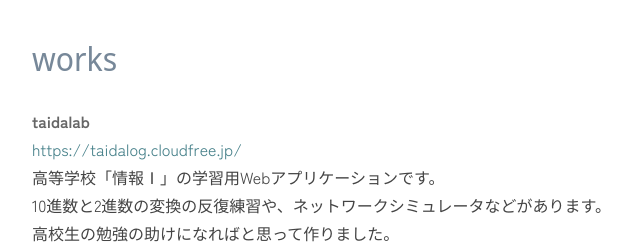
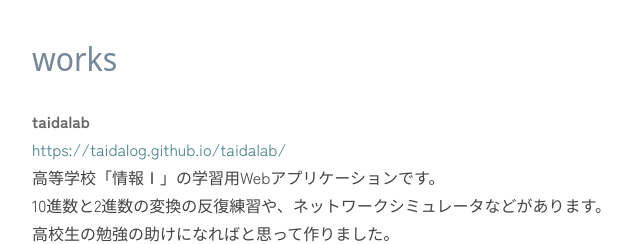
Before and after one commit to taidalog/taidalog.github.io, a website built with Vite: page index.html in a window 1280 px wide. Shown: the part 2720-2964 px from the top of the page, 108-748 px from the left. Built offline with nearby package versions, Linux system fonts and the light colour scheme; files whose address does not match are found by name; a web font is replaced by a local one.

Commit message:
Updated the link to taidalab. Close #67.

```diff
--- a/index.html
+++ b/index.html
@@ -149,7 +149,7 @@
                     <div class="skill-name">F#</div>
                     <div class="skill-note">
                         推し言語。このページの雪もF#で降らせています。<br>関数の戻り値をパイプで次の関数に渡すのが楽しくて楽しくてもう。<br>
-                        最近はF#+FableでWebアプリケーションを作るのが好きです。<br><a href="https://taidalog.cloudfree.jp/"
+                        最近はF#+FableでWebアプリケーションを作るのが好きです。<br><a href="https://taidalog.github.io/taidalab/"
                             title="taidalab">taidalab</a>や<a href="https://taidalog.github.io/cronota/"
                             title="cronota">cronota</a>や<a href="https://taidalog.github.io/ccc/"
                             title="ccc">ccc</a>などを作りました。<br><small>Logo is from <a
@@ -226,7 +226,7 @@
                     </div>
                     <div class="skill-name">HTML</div>
                     <div class="skill-note">
-                        タグを書いて簡単なWebページを作ることができます。<a href="https://taidalog.cloudfree.jp/"
+                        タグを書いて簡単なWebページを作ることができます。<a href="https://taidalog.github.io/taidalab/"
                             title="taidalab">taidalab</a>などを作りました。<br><small>HTML
                             Logo by <a href="https://www.w3.org/">W3C</a> is licensed under the <a
                                 href="http://creativecommons.org/licenses/by/3.0/">Creative
@@ -333,8 +333,8 @@
 
                 <div class="work-container">
                     <div class="work-name">taidalab</div>
-                    <div class="work-url"><a href="https://taidalog.cloudfree.jp/"
-                            title="taidalab">https://taidalog.cloudfree.jp/</a></div>
+                    <div class="work-url"><a href="https://taidalog.github.io/taidalab/"
+                            title="taidalab">https://taidalog.github.io/taidalab/</a></div>
                     <div class="work-note">
                         高等学校「情報Ⅰ」の学習用Webアプリケーションです。<br>10進数と2進数の変換の反復練習や、ネットワークシミュレータなどがあります。<br>高校生の勉強の助けになればと思って作りました。<br>たまに授業で使ったよというご報告をいただいて嬉しくなります。
                     </div>
```
